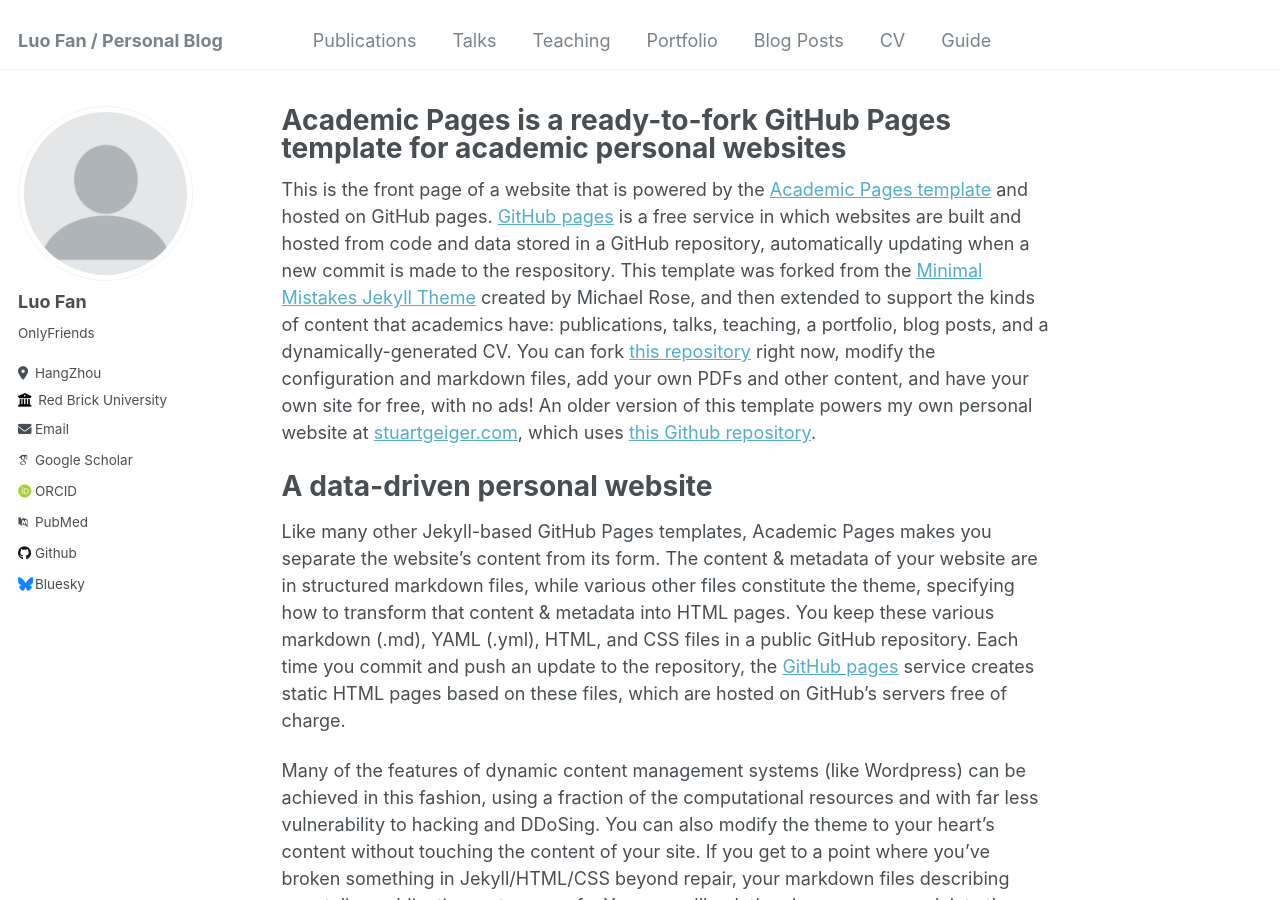
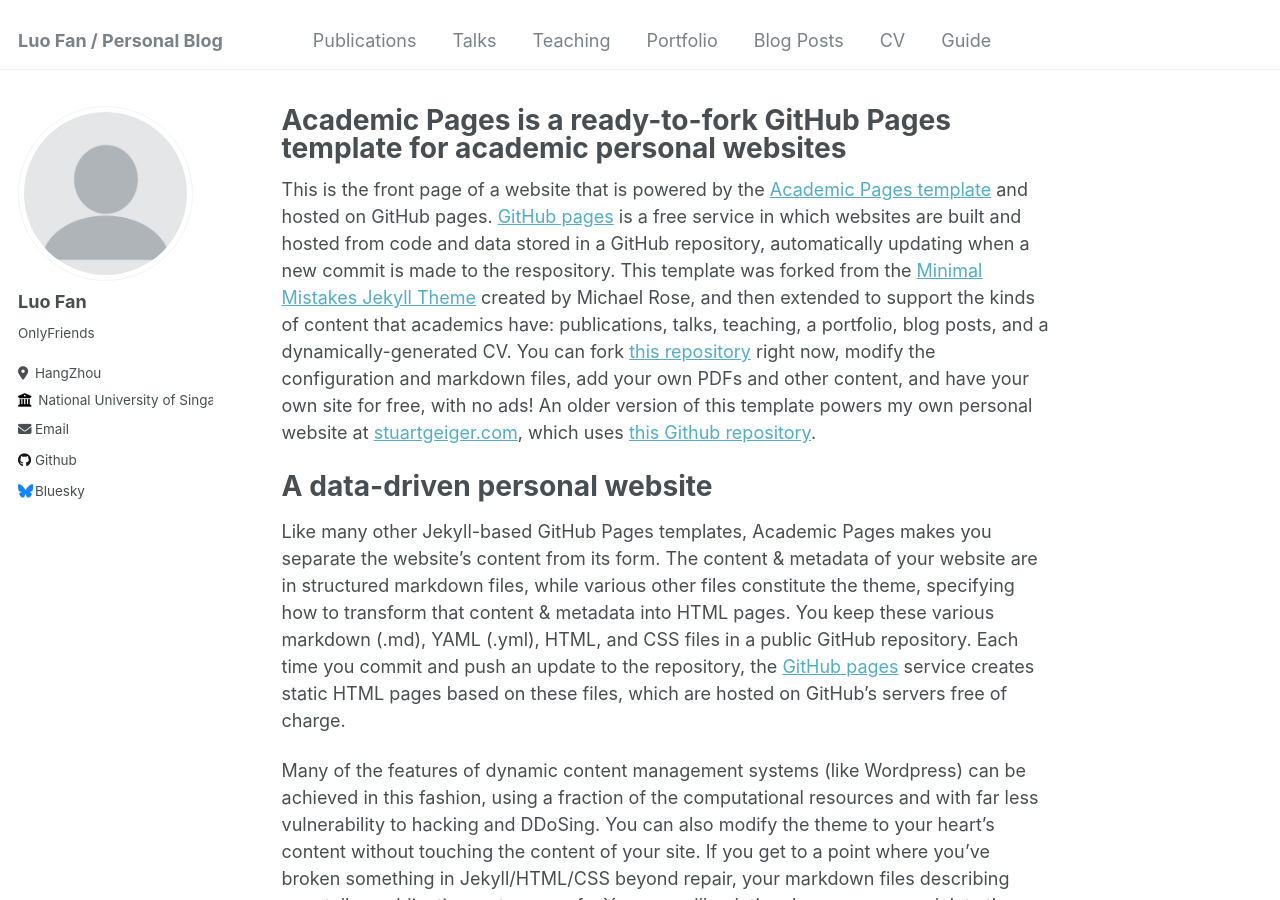
Before and after one commit to luofanlf/luofanlf.github.io, a Jekyll site: the page built from _pages/about.md, in a window 1280 px wide and 900 px high. Built offline with Jekyll 4.4.1, drawn with Linux system fonts in a browser that asks for light colours; some web fonts are replaced.

Commit message:
Update _config.yml

```diff
--- a/_config.yml
+++ b/_config.yml
@@ -12,9 +12,9 @@ title                    : "Luo Fan / Personal Blog"
 title_separator          : "-"
 name                     : &name "Luo Fan"
 description              : &description "personal description"
-url                      : https://academicpages.github.io # the base hostname & protocol for your site e.g. "https://mmistakes.github.io"
+url                      : https://luofanlf.github.io # the base hostname & protocol for your site e.g. "https://mmistakes.github.io"
 baseurl                  : "" # the subpath of your site, e.g. "/blog"
-repository               : "academicpages/academicpages.github.io"
+repository               : "luofanlf/luofanlf.github.io"
 
 # Site Author - The following control what appear as part of the author content on the side bar.
 #               If a field is blank the icon and link will not appear, otherwise it will be shown.
@@ -26,17 +26,17 @@ author:
   pronouns         : # example: "she/her"
   bio              : "OnlyFriends"
   location         : "HangZhou"
-  employer         : "Red Brick University"
+  employer         : "National University of Singapore"
   uri              : # URL
-  email            : "none@example.org"
+  email            : "2731305688@qq.com"
 
   # Academic websites
   arxiv            : # URL - Update with the correct link to your profile
-  googlescholar    : "https://scholar.google.com/citations?user=PS_CX0AAAAAJ"
+  googlescholar    :
   impactstory      : # URL
-  orcid            : "http://orcid.org/yourorcidurl"
+  orcid            :
   semantic         : # URL
-  pubmed           : "https://www.ncbi.nlm.nih.gov/pubmed/?term=john+snow"
+  pubmed           :
   researchgate     : # URL
 
   # Repositories and software development
```
